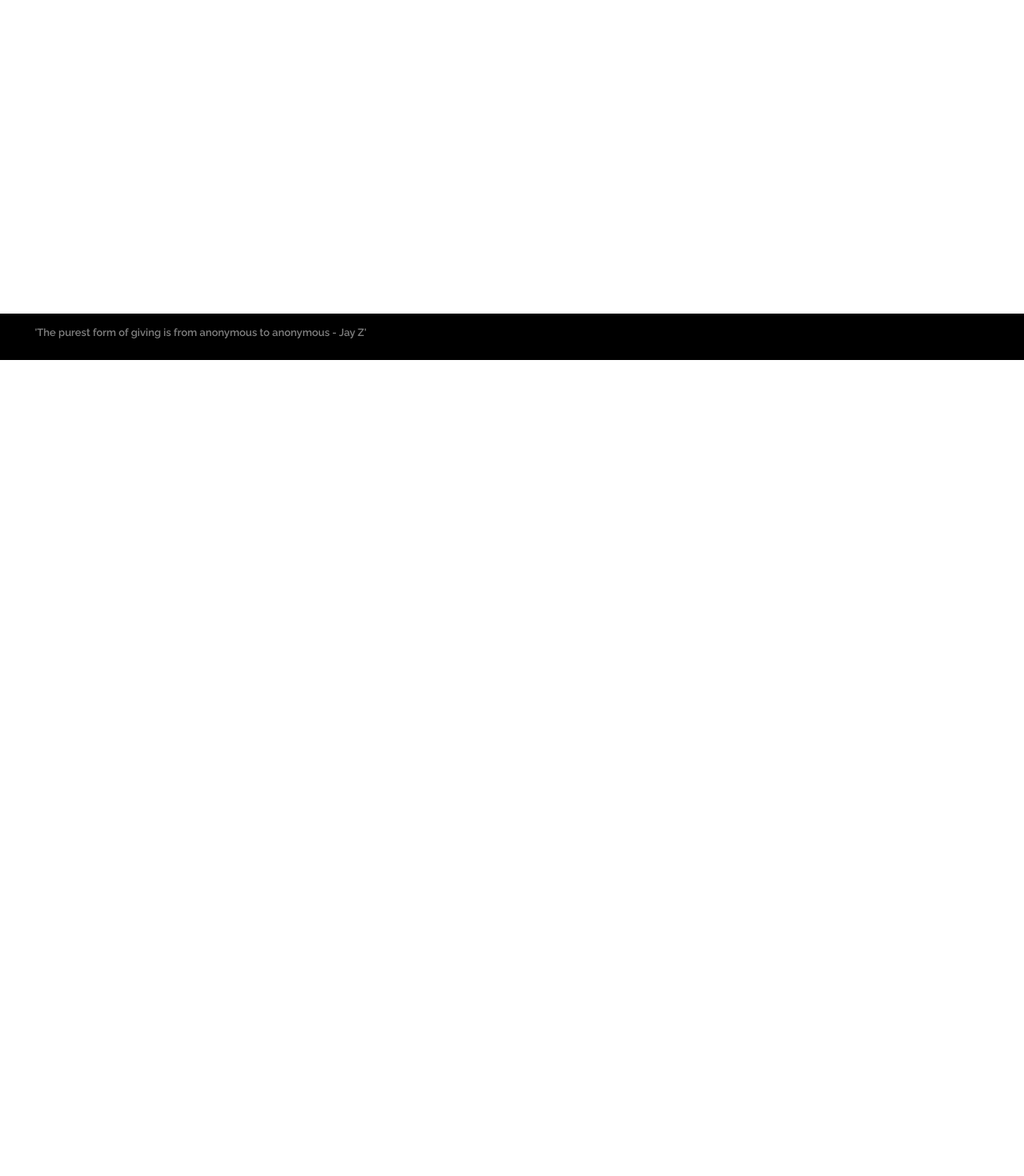
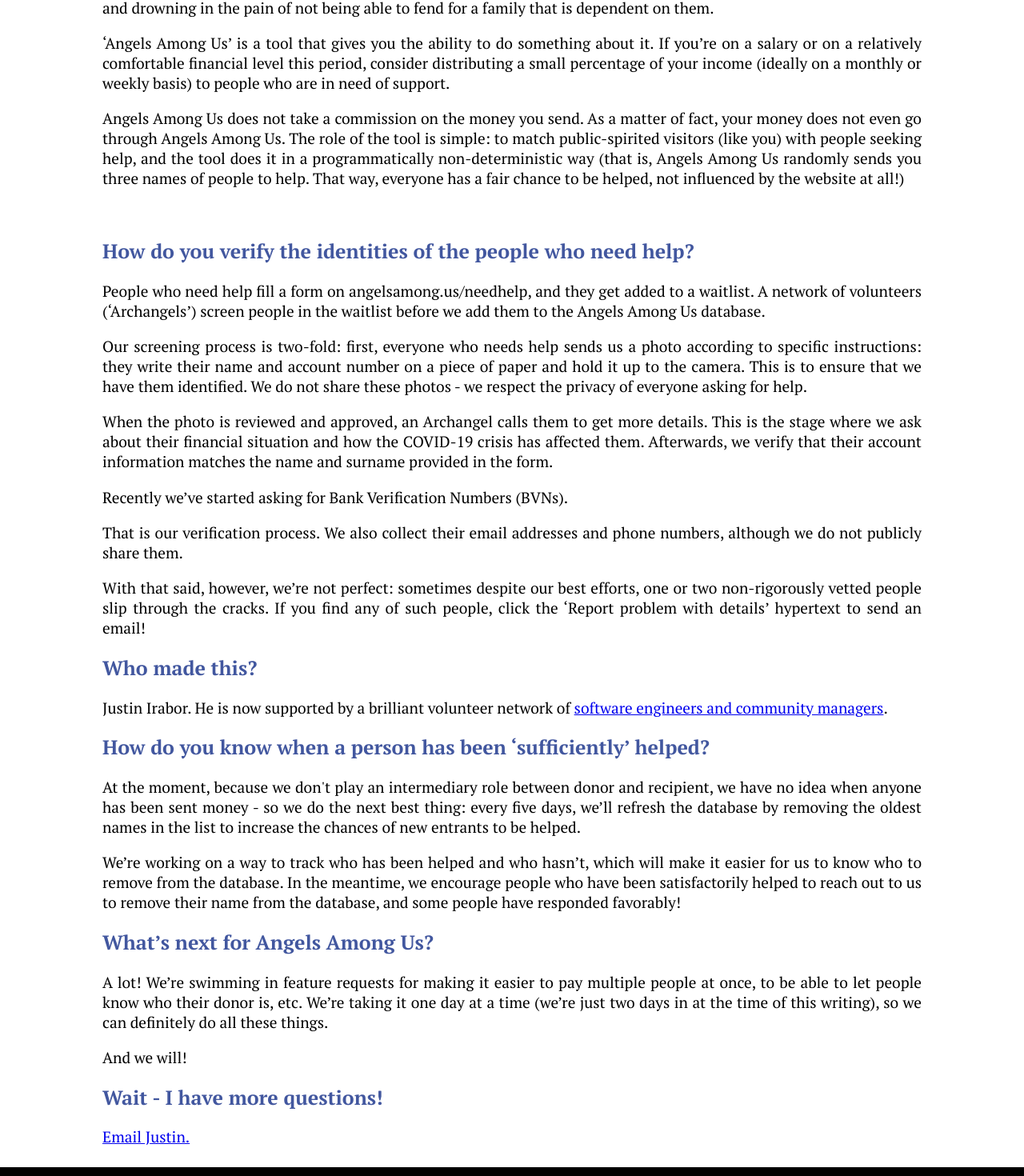
Before and after one commit to vunderkind/good-faith, a React (Create React App) app: page /faq in a window 1280 px wide. Shown: the part 414-1884 px from the top of the page at 80% size. Before the commit the page ends 864 px from the top, so only its background shows below. Built offline with nearby package versions, Linux system fonts and the light colour scheme.

Commit message:
Updates to home page, added FAQ and minor style fixes

```diff
--- a/src/App.css
+++ b/src/App.css
@@ -2,7 +2,7 @@
 @import url('https://fonts.googleapis.com/css2?family=Comic+Neue:wght@300&family=Roboto+Mono:wght@700&display=swap');
 @import url('https://fonts.googleapis.com/css2?family=Roboto:wght@100&display=swap');
 @import url('https://fonts.googleapis.com/css2?family=Playfair+Display&display=swap');
-@import 'https://fonts.googleapis.com/css?family=Raleway:100,600';
+@import url('https://fonts.googleapis.com/css2?family=PT+Serif:ital,wght@0,400;0,700;1,400;1,700&display=swap');
 @import url('https://fonts.googleapis.com/css2?family=Yeseva+One&display=swap');
 
 body {
@@ -11,7 +11,7 @@
 
 .App {
   text-align: center;
-  padding-top: 60px;
+  padding-top: 40px;
   padding-left: 3vw;
   padding-right: 3vw;
   color: rgb(1, 1, 1);
@@ -34,7 +34,7 @@
 .Angels {
   display: flex;
   justify-content: center;
-  font-family: "Raleway";
+  font-family: 'PT Serif', serif;
   flex-flow: wrap;
 }
 
@@ -47,7 +47,7 @@
   padding: 5px;
   background: black;
   color: gray;
-  font-family: 'Raleway';
+  font-family: 'PT Serif', serif;
 
 }
 
@@ -65,9 +65,9 @@
 .Archangels {
   padding: 20px;
   width: 15em;
-  border: 1px solid rgb(255, 244, 199);
-  background: rgb(255, 255, 216);
-  margin: 0;
+  border: 1px solid rgb(215, 215, 215);
+  background: rgb(255, 255, 255);
+  margin: 2px;
   text-align: center;
   /* margin-top: 5em; */
 }
@@ -98,6 +98,15 @@
   text-align: justify;
 }
 
+.App #verify-paragraph {
+  color: rgb(1, 87, 179);
+  font-size: medium;
+  font-family: "PT Serif";
+  font-weight: bold;
+}
+
+
+
 .Linq {
   padding: 40px 40px;
   /* padding-left: 8vw; */
@@ -116,6 +125,22 @@
 
 #home {
   color: rgb(255, 255, 255);
+}
+
+.FAQ {
+  font-family: 'PT Serif', serif;
+  width: 80vw;
+  margin: 0 auto;
+  text-align: justify;
+}
+
+.FAQ h2 {
+  font-size: 25px;
+  color: rgb(66, 87, 159);
+}
+
+.FAQ p {
+  font-size: larger;
 }
 
 .App2 {
@@ -142,16 +167,16 @@
 }
 
 .App3 {
-  width: 90vw;
+  width: 80vw;
   margin: 0 auto;
-  text-align: left;
+  text-align: justify;
   padding-top: 20px;
   padding-left: 3vw;
   padding-right: 3vw;
   color: rgb(33, 33, 33);
-  font-family: 'Roboto', sans-serif;
+  font-family: 'PT Serif', serif;
   padding-bottom: 10rem;
-  font-size: 12px;
+  font-size: 20px;
   /* margin-bottom: 10vh; */
   line-height: 1.4;
 }
--- a/src/App.js
+++ b/src/App.js
@@ -7,6 +7,7 @@
 import Team from './components/Team'
 import './App.css'
 import Footer from './components/Footer'
+import FAQ from './components/FAQ'
 
 const App = () => {
   return (
@@ -14,6 +15,7 @@
           <div className="Linq">
             <Link className="Link" id="home" to='/'>Home</Link>
             <Link className="Link" to='/about'>About</Link>
+            <Link className="Link" to='/faq'>FAQ</Link>
             <Link className="Link" to='/needhelp'>Need help</Link>
             <Link className="Link" to='/team'>Team</Link>
           </div>
@@ -34,6 +36,9 @@
             <Route path="/about">
               <About />
             </Route>
+              <Route path="/faq">
+              <FAQ />
+            </Route>
             <Route path="/needhelp">
               <NeedHelp />
             </Route>
--- a/src/components/About.js
+++ b/src/components/About.js
@@ -5,20 +5,20 @@
     return(
         <div className="App3">
             <h1>What is this website?</h1>
-            <h2>'Angels among us' is a simple tool (heavily inspired by <a href="https://leveler.info">Leveler)</a> for people looking for ways to share some of their income with people who are in dire economic straits because of the COVID-19 pandemic.</h2>
-            <h2>It is a simple database of people who need help, randomly delivered to you <span>three</span> at a time. You can then copy their account details and make a contribution to their well-being.</h2>
-            <h2>None of your payments pass through me in any form. You are helping these distressed people directly, without my having to play a middleman's role. I make no profit from this, and I do not collect commissions. I earn nothing from this.</h2>
+            <p>'Angels among us' is a simple tool (heavily inspired by <a href="https://leveler.info">Leveler)</a> for people looking for ways to share some of their income with people who are in dire economic straits because of the COVID-19 pandemic.</p>
+            <p>It is a simple database of people who need help, randomly delivered to you <span>three</span> at a time. You can then copy their account details and make a contribution to their well-being.</p>
+            <p>None of your payments pass through me in any form. You are helping these distressed people directly, without my having to play a middleman's role. I make no profit from this, and I do not collect commissions. I earn nothing from this.</p>
             <br/>
             <h1>How do I help?</h1>
-            <h2>On the homepage, click the 'Be an angel' button to see a randomly-generated list of 10 people who need help from you. Please send the same amount of money to all of them. This is a great way to ensure that as many people as possible are uniformly reached by kind people like you.</h2>
+            <p>On the homepage, click the 'Be an angel' button to see a randomly-generated list of 10 people who need help from you. Please send the same amount of money to all of them. This is a great way to ensure that as many people as possible are uniformly reached by kind people like you.</p>
             <br/>
             <h1>I need help</h1>
-            <h2>Click the 'I need help' button on the homepage and let people know just what you need</h2>
-            <h2>This is a good faith project: it works because honest people want to help honest people in need.</h2>
-            <h2>If your financial needs have been met, send me an email <a href="mailto:thevunderkind@gmail.com">here</a> so I can take out your name. This is important so other people in need are likelier to be helped.</h2>
+            <p>Click the 'I need help' button on the homepage and let people know just what you need</p>
+            <p>This is a good faith project: it works because honest people want to help honest people in need.</p>
+            <p>If your financial needs have been met, send me an email <a href="mailto:thevunderkind@gmail.com">here</a> so I can take out your name. This is important so other people in need are likelier to be helped.</p>
             <br/>
             <h1>Other forms of support</h1>
-            <h2>If you're a dev looking to add features to make this project better, shoot me an email <a href="mailto:thevunderkind@gmail.com">here</a>. If you want to lend your support as a comms expert to handle social media and/other ways of reaching out to people who need help and donors alike, also send me an email!</h2>
+            <p>If you're a dev looking to add features to make this project better, shoot me an email <a href="mailto:thevunderkind@gmail.com">here</a>. If you want to lend your support as a comms expert to handle social media and/other ways of reaching out to people who need help and donors alike, also send me an email!</p>
             <br/>
         </div>
     )
--- /dev/null
+++ b/src/components/FAQ.js
@@ -0,0 +1,46 @@
+import React from 'react'
+import '../App.css'
+
+const FAQ = () => {
+    return(
+        <div className="FAQ">
+            <h1>FAQ</h1>
+<h2>Why does “Angels Among Us” exist?</h2>
+<p>Even during a global pandemic like COVID-19, the impact on humanity is far from uniform. Consider this: if you’re earning a salary during the lockdown, your biggest worry is staying indoors and staying uninfected. For many other people, it’s a different juggling act. Many people earn from daily work, especially in the informal economy, and the lockdown is effectively a death sentence. They have to think about not getting infected while fighting off hunger pangs and drowning in the pain of not being able to fend for a family that is dependent on them.</p>
+<p>‘Angels Among Us’ is a tool that gives you the ability to do something about it. If you’re on a salary or on a relatively comfortable financial level this period, consider distributing a small percentage of your income (ideally on a monthly or weekly basis) to people who are in need of support.</p>
+<p>Angels Among Us does not take a commission on the money you send. As a matter of fact, your money does not even go through Angels Among Us. The role of the tool is simple: to match public-spirited visitors (like you) with people seeking help, and the tool does it in a programmatically non-deterministic way (that is, Angels Among Us randomly sends you three names of people to help. That way, everyone has a fair chance to be helped, not influenced by the website at all!)</p>
+<br/>
+<h2 id="verify">How do you verify the identities of the people who need help?</h2>
+<p>People who need help fill a form on angelsamong.us/needhelp, and they get added to a waitlist. A network of volunteers (‘Archangels’) screen people in the waitlist before we add them to the Angels Among Us database.</p>
+<p>Our screening process is two-fold: first, everyone who needs help sends us a photo according to specific instructions: they write their name and account number on a piece of paper and hold it up to the camera. This is to ensure that we have them identified. We do not share these photos - we respect the privacy of everyone asking for help.</p>
+<p>When the photo is reviewed and approved, an Archangel calls them to get more details. This is the stage where we ask about their financial situation and how the COVID-19 crisis has affected them. Afterwards, we verify that their account information matches the name and surname provided in the form.</p>
+
+<p>Recently we’ve started asking for Bank Verification Numbers (BVNs).</p>
+
+<p>That is our verification process. We also collect their email addresses and phone numbers, although we do not publicly share them.</p>
+
+<p>With that said, however, we’re not perfect: sometimes despite our best efforts, one or two non-rigorously vetted people slip through the cracks. If you find any of such people, click the ‘Report problem with details’ hypertext to send an email!</p>
+
+
+<h2>Who made this?</h2>
+<p>Justin Irabor. He is now supported by a brilliant volunteer network of <a href="/team">software engineers and community managers</a>.</p>
+
+<h2>How do you know when a person has been ‘sufficiently’ helped?</h2>
+<p>At the moment, because we don't play an intermediary role between donor and recipient, we have no idea when anyone has been sent money - so we do the next best thing: every five days, we’ll refresh the database by removing the oldest names in the list to increase the chances of new entrants to be helped.</p>
+
+<p>We’re working on a way to track who has been helped and who hasn’t, which will make it easier for us to know who to remove from the database. In the meantime, we encourage people who have been satisfactorily helped to reach out to us to remove their name from the database, and some people have responded favorably!</p>
+
+
+<h2>What’s next for Angels Among Us?</h2>
+<p>A lot! We’re swimming in feature requests for making it easier to pay multiple people at once, to be able to let people know who their donor is, etc. We’re taking it one day at a time (we’re just two days in at the time of this writing), so we can definitely do all these things.</p>
+
+<p>And we will!</p>
+<h2>Wait - I have more questions!</h2>
+
+<p><a href="mailto:thevunderkind@gmail.com">Email Justin.</a></p>
+
+        </div>
+    )
+}
+
+export default FAQ
--- a/src/components/Home.js
+++ b/src/components/Home.js
@@ -42,6 +42,8 @@
         <h2>'Angels among us' is a simple tool for people with relatively secure financial statuses to help people whose means of livelihood have been affected by the COVID-19 outbreak.<br /><br /> When you click the 'Be an angel' button, you'll get a random list of <span>three</span> people you can contribute to.<br/><br/> Consider sending money to each person on the list (eg. N2,000 to three people is N6,000). This is a great way to ensure we reach as many people as possible, as uniformly as possible.</h2>
         <button className="Button" onClick={fetchusers}>Be an angel</button>
         <Link to="/needhelp"><button className="Button Button2">I need help</button></Link>
+        <br/>
+        <a href="/faq#verify"><p id="verify-paragraph">See how we verify identities of people in need</p></a>
       </div>
     :
       <div className="App">
--- a/src/components/SocialShare.js
+++ b/src/components/SocialShare.js
@@ -4,7 +4,7 @@
     return (
         <div className="share-btns">
             <a
-                href={"https://www.facebook.com/sharer/sharer.php?u=" + props.url + "&quote=" + encodeURI(props.text) + " #" + props.tag + ""}
+                href={"https://www.facebook.com/sharer/sharer.php?u=" + props.url + "&quote=" + encodeURI(props.text) + " " + props.tag + ""}
                 className="social facebook btn"
                 target="_blank"
                 rel="noopener noreferrer"
```
Also changed, not shown: src/components/NeedHelp.js (+7 -0 lines).
